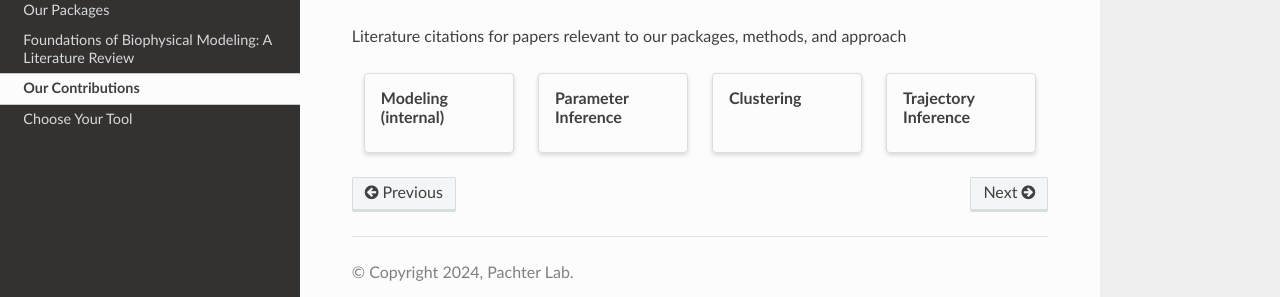
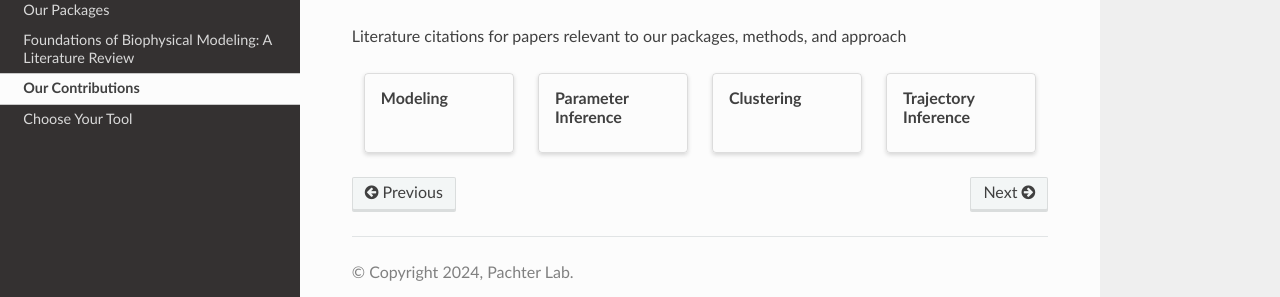
Before and after one commit to pachterlab/biophysics, a Sphinx documentation site: the page built from docs/source/contributions.rst, in a window 1280 px wide. Shown: the part 135-432 px from the top of the page. Built offline with Sphinx 7.4.7 and the Read the Docs theme 2.0.0, drawn with Linux system fonts in a browser that asks for light colours.

Commit message:
Update contributions.rst

```diff
--- a/docs/source/contributions.rst
+++ b/docs/source/contributions.rst
@@ -6,7 +6,7 @@ Literature citations for papers relevant to our packages, methods, and approach
 
 .. grid:: 1 2 3 4
 
-    .. grid-item-card:: Modeling (internal)
+    .. grid-item-card:: Modeling
        :link: modeling
        :link-type: ref
 
```
